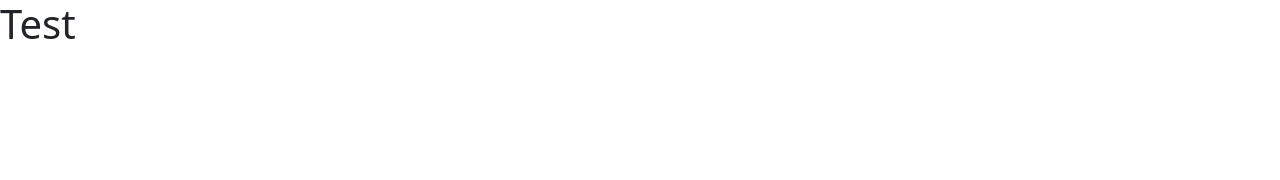
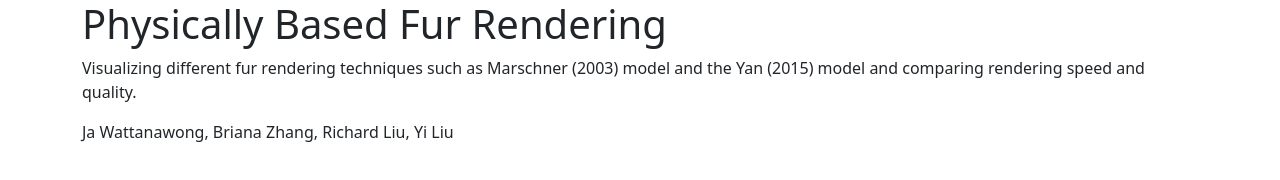
Before and after one commit to yiliu77/cs184-website, a plain HTML site: page index.html in a window 1280 px wide. Drawn offline with nearby package versions, Linux system fonts and the light colour scheme.

Commit message:
Update index.html

```diff
--- a/index.html
+++ b/index.html
@@ -6,6 +6,13 @@
      <script src="https://cdn.jsdelivr.net/npm/bootstrap@5.0.0-beta3/dist/js/bootstrap.bundle.min.js" integrity="sha384-JEW9xMcG8R+pH31jmWH6WWP0WintQrMb4s7ZOdauHnUtxwoG2vI5DkLtS3qm9Ekf" crossorigin="anonymous"></script>
   </head>
   <body>
-    <h1>Test</h1>
+    <div class="container">
+      <div class="jumbotron">
+        <h1>Physically Based Fur Rendering</h1>
+        <p>Visualizing different fur rendering techniques such as Marschner (2003) model and the Yan (2015) model and comparing rendering speed and quality. </p>
+        <p>Ja Wattanawong, Briana Zhang, Richard Liu, Yi Liu</p>
+      </div>
+      <h1> </h1>
+    </div>
   </body>
 </html>
```
